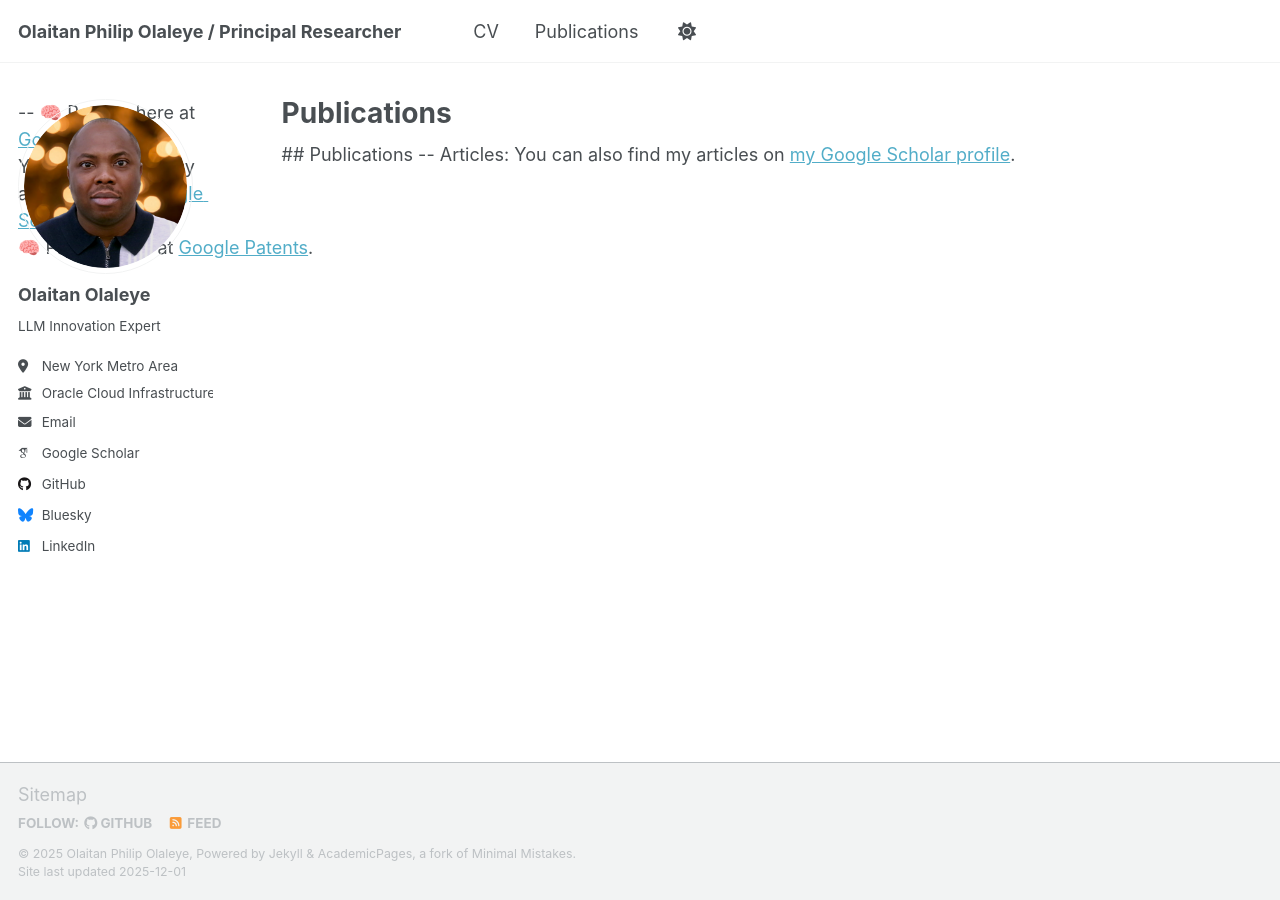
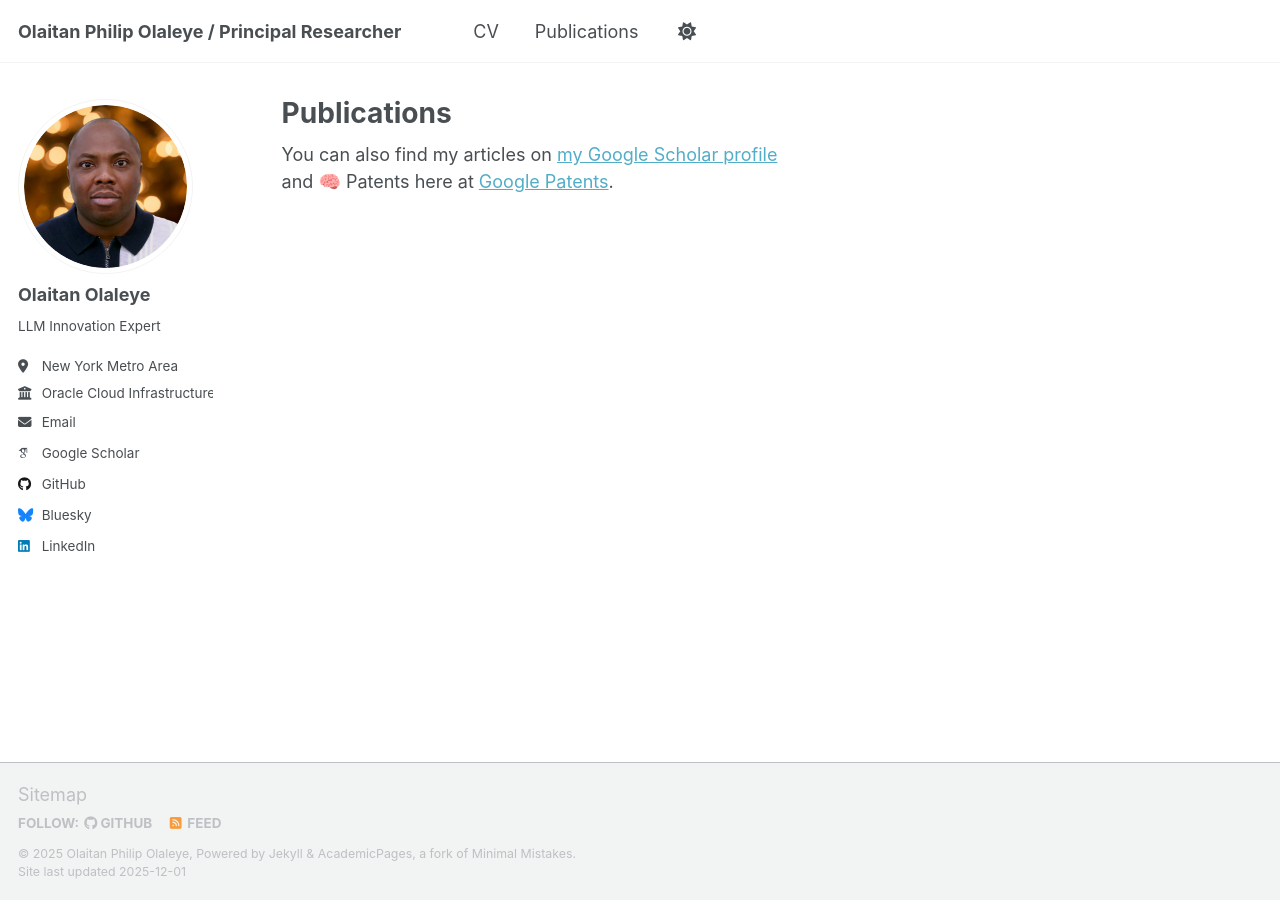
Before and after one commit to b3r-prog/b3r-prog.github.io, a Jekyll site: the page built from _pages/publications.html, in a window 1280 px wide. Built offline with Jekyll 4.4.1, drawn with Linux system fonts in a browser that asks for light colours; some web fonts are replaced; a script that is not in the unit is left out.

Commit message:
Update publications.html

```diff
--- a/_pages/publications.html
+++ b/_pages/publications.html
@@ -4,11 +4,7 @@ title: "Publications"
 permalink: /publications/
 author_profile: true
 ---
-## Publications
--- Articles: You can also find my articles on <a href="{{site.author.googlescholar}}">my Google Scholar profile</a>.</div>
--- 🧠 Patents here at <a href="https://patents.google.com/?inventor=olaitan+olaleye&oq=olaitan+olaleye&sort=new">Google Patents</a>.
-
 
 {% if site.author.googlescholar %}
-  <div class="wordwrap">You can also find my articles on <a href="{{site.author.googlescholar}}">my Google Scholar profile</a>.</div> 🧠 Patents here at <a href="https://patents.google.com/?inventor=olaitan+olaleye&oq=olaitan+olaleye&sort=new">Google Patents</a>.
+  <div class="wordwrap">You can also find my articles on <a href="{{site.author.googlescholar}}">my Google Scholar profile</a></div> and 🧠 Patents here at <a href="https://patents.google.com/?inventor=olaitan+olaleye&oq=olaitan+olaleye&sort=new">Google Patents</a>.
 {% endif %}
```
